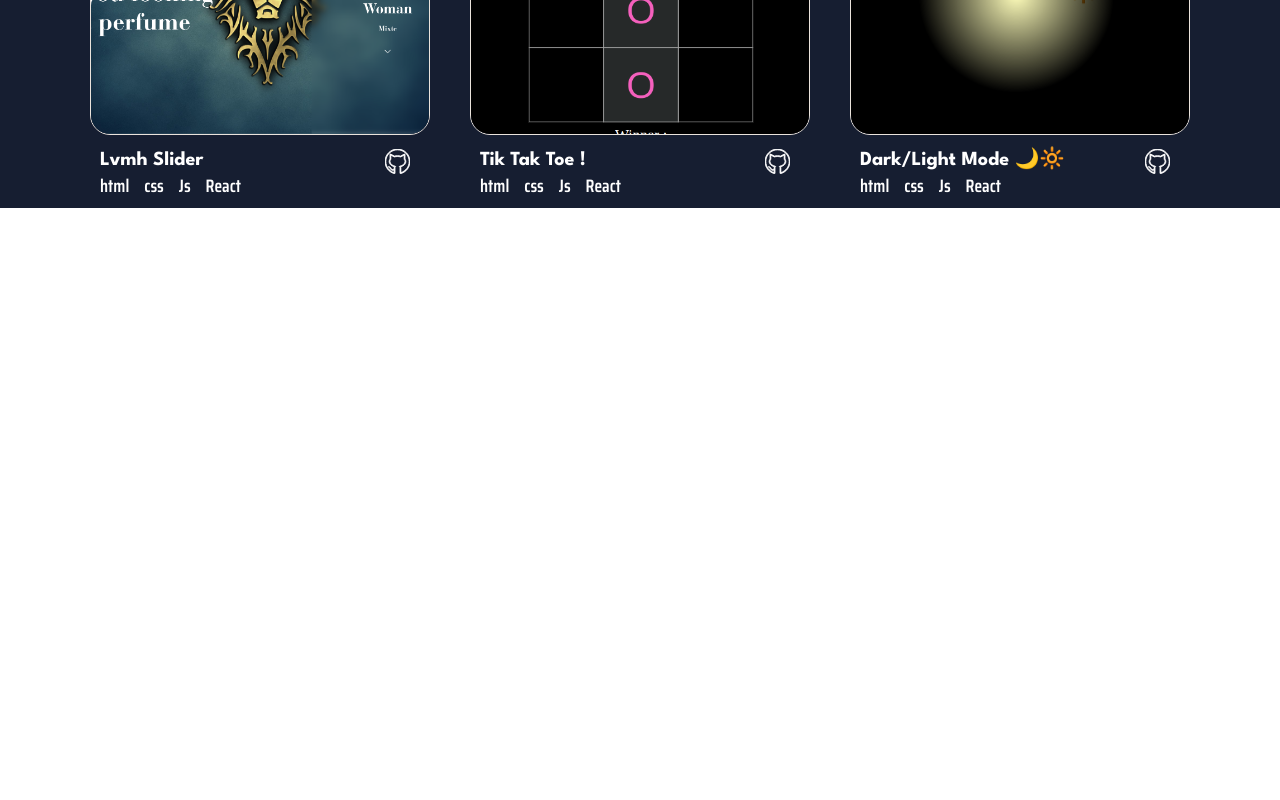
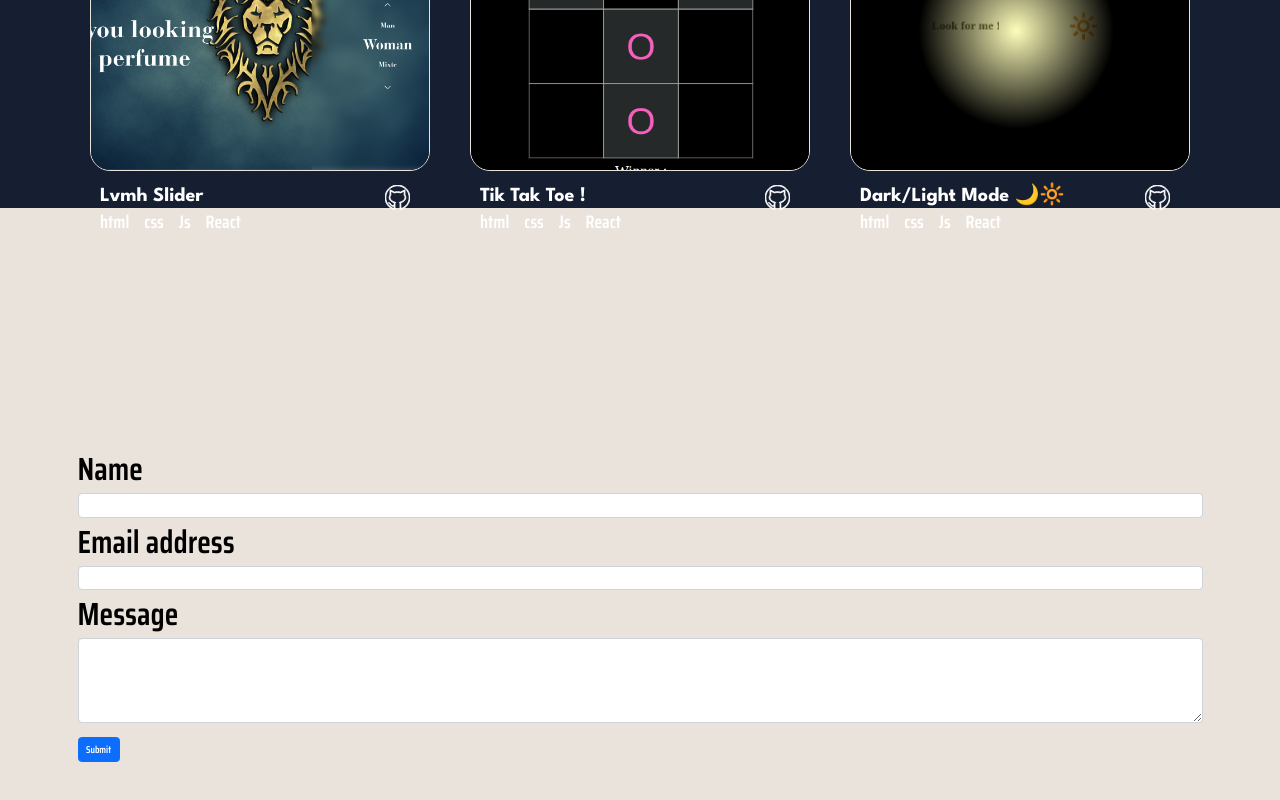
Before and after one commit to Meriemu/meryem-portfolio, a React (Create React App) app: page / in a window 1280 px wide. Shown: the part 2192-2992 px from the top of the page. Before the commit the page ends 2432 px from the top, so only its background shows below. Built offline with nearby package versions, Linux system fonts and the light colour scheme; a web font is replaced by a local one.

Commit message:
ContactMe section (not finished)

```diff
--- a/src/App.js
+++ b/src/App.js
@@ -2,6 +2,7 @@ import './styles/style.scss';
 import Banner from './components/Banner';
 import Coding from './components/Coding';
 import Projects from './components/Projects';
+import ContactMe from './components/ContactMe';
 
 function App() {
   return (
@@ -10,6 +11,7 @@ function App() {
         <Banner />
         <Coding />
         <Projects />
+        <ContactMe />
       </div>
 
     </div>
--- a/src/components/ContactMe.jsx
+++ b/src/components/ContactMe.jsx
@@ -1,9 +1,86 @@
-import React from 'react'
+import React, { useState } from "react";
+import axios from 'axios';
 
 const ContactMe = () => {
+  const [theName, setName] = useState("");
+  const [theMail, setMail] = useState("");
+  const [TheMsg, setMsg] = useState("");
+
+  const onNameChange = (event) => {
+    setName(event.target.value);
+    // console.log("---name", event.target.value);
+  };
+  const onEmailChange = (event) => {
+    setMail(event.target.value);
+    // console.log("---mail", event.target.value);
+  };
+  const onMessageChange = (event) => {
+    setMsg(event.target.value);
+    // console.log("---mng", event.target.value);
+  };
+  const handleSubmit = (event) => {
+    event.preventDefault();
+    const data = { theName, theMail, TheMsg };
+    axios.post( "http://localhost:3000/meryem-portfolio-Reactjs/send", data )
+      .then((response)=>{
+        console.log(response.data);
+      // if (response.data.status === 'success') {
+      //   alert("Message Sent.");
+      //   resetForm()
+      // } else if(response.data.status === 'fail') {
+      //   alert("Message failed to send.")
+      // }
+    })
+    console.log("hhh");
+  };
+
+  const resetForm = () =>{
+    setName('');
+    setMail('');
+    setMsg('');
+  }
   return (
-    <div>ContactMe</div>
-  )
-}
+    <div className="portfolio__contact">
+      <form
+        className="container"
+        id="contact-form"
+        onSubmit={handleSubmit}
+        method="POST"
+      >
+        <div className="form-group">
+          <label htmlFor="name">Name</label>
+          <input
+            type="text"
+            className="form-control"
+            value={theName}
+            onChange={onNameChange}
+          />
+        </div>
+        <div className="form-group">
+          <label htmlFor="exampleInputEmail1">Email address</label>
+          <input
+            type="email"
+            className="form-control"
+            aria-describedby="emailHelp"
+            value={theMail}
+            onChange={onEmailChange}
+          />
+        </div>
+        <div className="form-group">
+          <label htmlFor="message">Message</label>
+          <textarea
+            className="form-control"
+            rows="5"
+            value={TheMsg}
+            onChange={onMessageChange}
+          ></textarea>
+        </div>
+        <button type="submit" className="btn btn-primary">
+          Submit
+        </button>
+      </form>
+    </div>
+  );
+};
 
-export default ContactMe
+export default ContactMe;
--- a/src/styles/components/__index.scss
+++ b/src/styles/components/__index.scss
@@ -1,3 +1,4 @@
 @import 'banner';
 @import 'coding';
 @import 'projects';
+@import 'contact';
--- /dev/null
+++ b/src/styles/components/contact.scss
@@ -0,0 +1,12 @@
+.portfolio__contact {
+   display: flex;
+   align-items: center;
+   background-color: $key-2;
+   padding-top: 4rem;
+
+
+   @include media-breakpoint-up(sm) {
+      padding-top: 0;
+      height: 100vh;
+   }
+}
--- a/src/styles/components/projects.scss
+++ b/src/styles/components/projects.scss
@@ -24,7 +24,7 @@
    display: flex;
    flex-wrap: wrap;
    justify-content: space-between;
-   padding-top: 4rem;
+   // padding-top: 4rem;
    padding-bottom: 4rem;
 
    .portfolio__projects--box {
--- a/src/styles/structure/_typography.scss
+++ b/src/styles/structure/_typography.scss
@@ -35,7 +35,9 @@ h1, .h1 {
 }
 
 h2, .h2 {
+    font-size: 3.5rem;
+
     @include media-breakpoint-up(lg) {
-        font-size: 3.5rem;
+        font-size: 6.5rem;
     }
 }
```
Also changed, not shown: package.json (+13 -0 lines), 1 other file (tests, documents, lock files or other folders).
